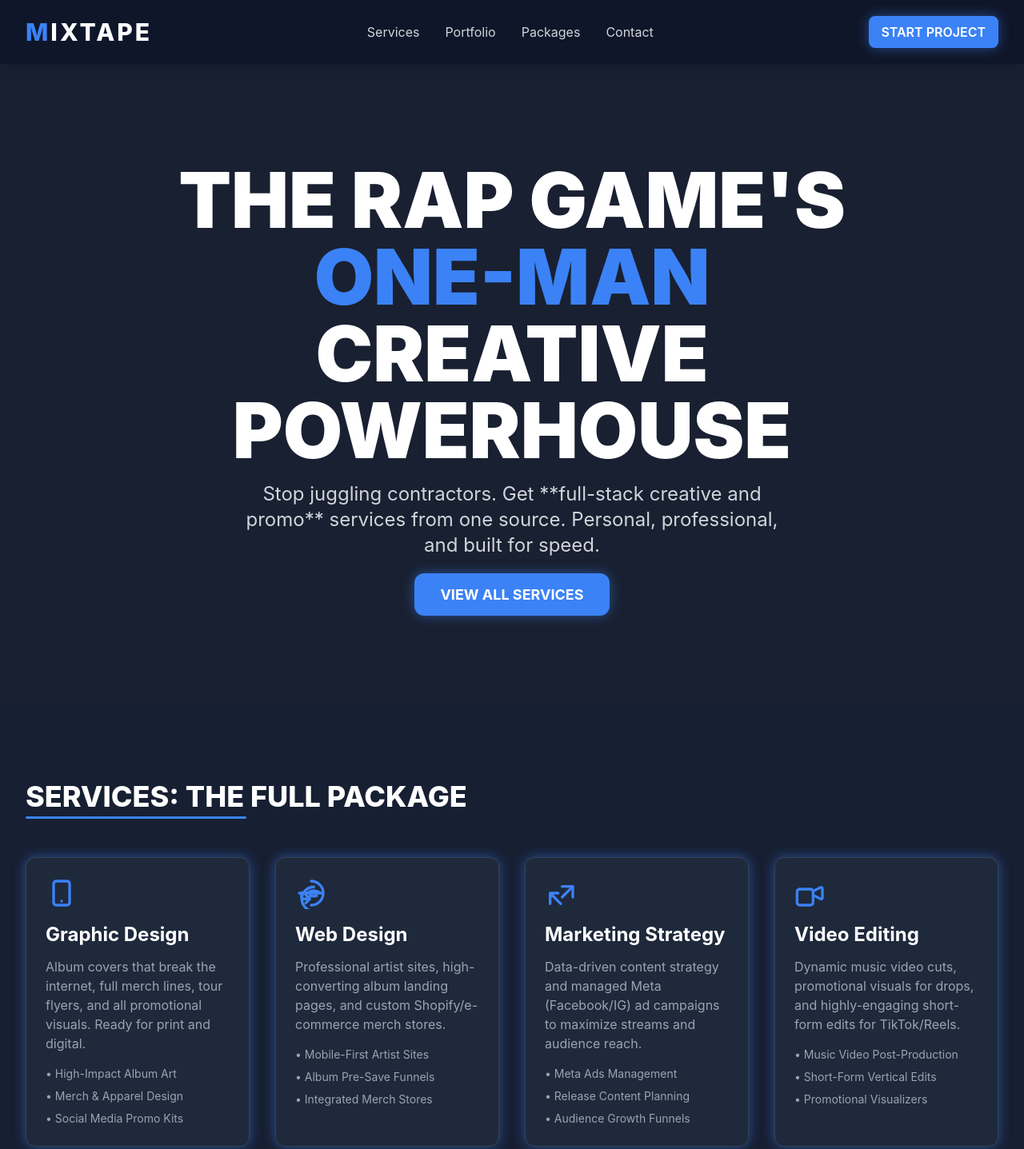
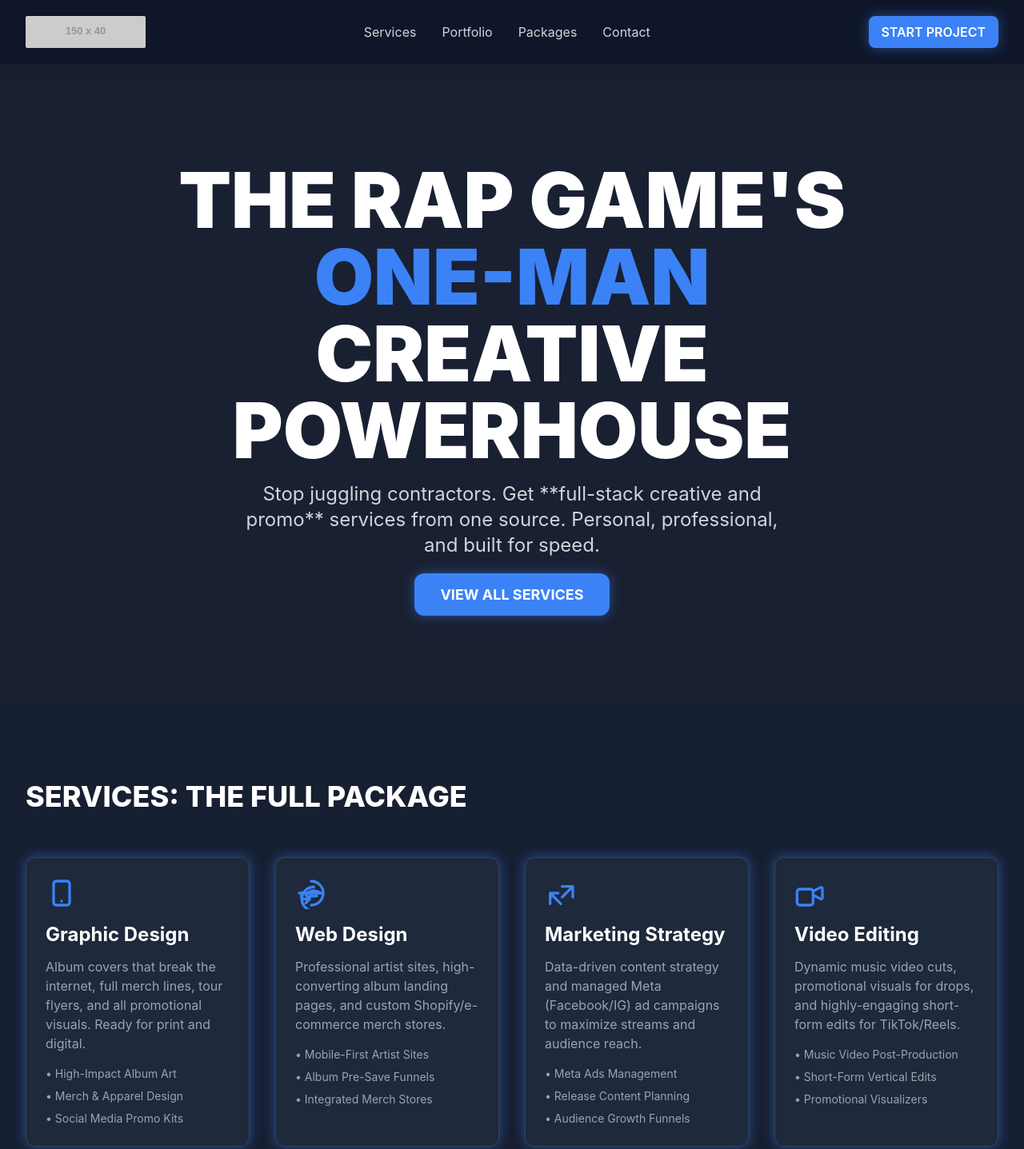
Before and after one commit to kentaosborn/droplab, a plain HTML site: page index.html in a window 1280 px wide. Shown: the top 1437 px of the page at 80% size. Drawn offline with nearby package versions, Linux system fonts and the light colour scheme; placeholder pictures from the web are drawn by us.

Commit message:
Update index.html

```diff
--- a/index.html
+++ b/index.html
@@ -45,7 +45,7 @@
             bottom: 0;
             width: 50%;
             height: 3px;
-            background-color: #3B82F6;
+            background-color: '#3B82F6';
             border-radius: 9999px;
         }
     </style>
@@ -56,8 +56,12 @@
     <header class="sticky top-0 z-50 bg-dark-bg/95 backdrop-blur-sm shadow-lg">
         <div class="max-w-7xl mx-auto px-4 sm:px-6 lg:px-8">
             <div class="flex justify-between items-center h-20">
-                <a href="#" class="text-3xl font-extrabold text-white tracking-widest">
-                    <span class="text-accent">M</span>IXTAPE
+                <!-- LOGO: Replaced text with a placeholder image for easy replacement -->
+                <a href="#" class="flex items-center h-full">
+                    <!-- Placeholder Logo Image - Replace this 'src' with your actual logo URL (e.g., droplab2.jpg) -->
+                    <img src="https://placehold.co/150x40/1E293B/94A3B8?text=YOUR+LOGO"
+                         alt="Creative Agency Logo Placeholder"
+                         class="h-10 w-auto rounded-sm">
                 </a>
                 <nav class="hidden md:flex space-x-8">
                     <a href="#services" class="text-gray-300 hover:text-accent transition duration-300">Services</a>
```
